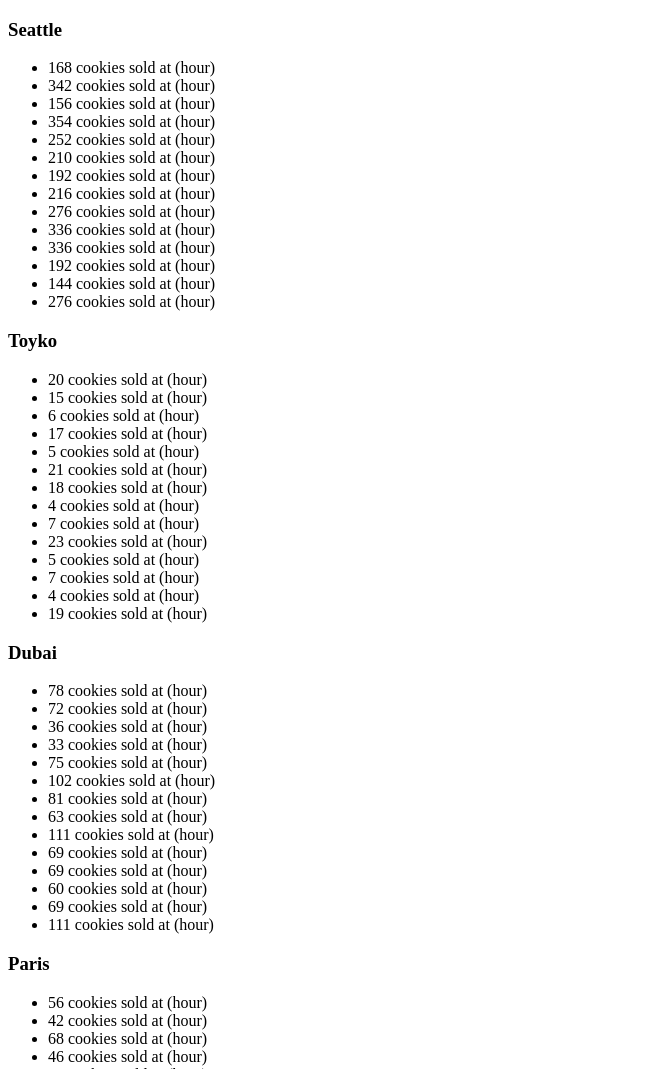
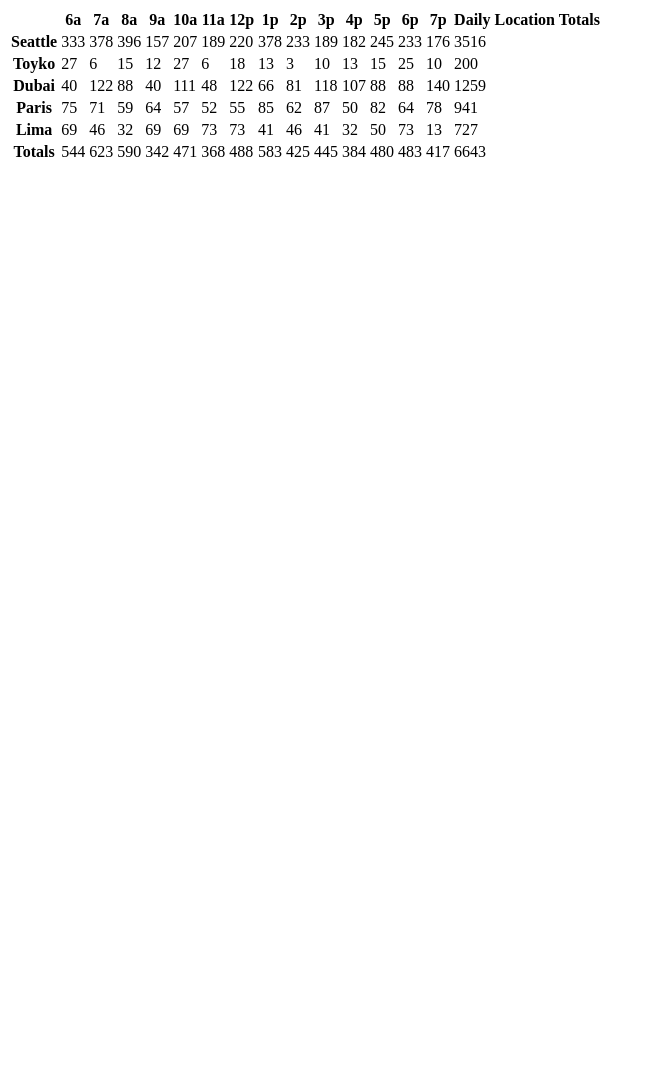
Before and after one commit to stefrie/cookie-stand, a plain HTML site: page sales.html in a window 1280 px wide. Shown: the top 1069 px of the page, without its empty margins (0-655 px from the left). After the commit the page ends 800 px from the top, so only its background shows below. Drawn offline with Linux system fonts and the light colour scheme; files that its build step writes are made by us from their sources.

Commit message:
to add refactored code, lab 07

```diff
--- a/css/style.css
+++ b/css/style.css
@@ -0,0 +1,5 @@
+
+
+img {
+    width: 50%;
+}
--- a/js/app.js
+++ b/js/app.js
@@ -1,187 +1,114 @@
 'use strict';
-console.log('Are you still here?');
+console.log('Are you still there?');
 
-// INSTRUCTIONS FOR SALMON COOKIES:
-// 1. Stores the min/max hourly customers, and the average cookies per customer, in object properties
-// 2. Uses a method of that object to generate a random number of customers per hour. Objects/Math/random
+function Store (location, minCust, maxCust, cookiesPerCust) {
+    this.location = location;
+    this.minCust = minCust;
+    this.maxCust = maxCust;
+    this.cookiesPerCust = cookiesPerCust;
+    this.salesPerHr = [];
+    this.cookieTotals = 0;
+    this.getCookiesPerHour = function() {
+        for (let i = 0; i < storeHours.length; i++) {
+            let custPerHour = Math.floor(Math.random() * (this.maxCust - this.minCust + 1)) + this.minCust;
+            this.salesPerHr[i] = Math.floor(custPerHour * this.cookiesPerCust);
+        }
+    };
+    this.getCookieTotals = function() {
+        for (let i = 0; i < this.salesPerHr.length; i++) {
+            this.cookieTotals = this.cookieTotals + this.salesPerHr[i];
+        }
+    };
+}
 
-const storeSeattle = {
-    storeLoc: 'Seattle',
-    minCust: 23,
-    maxCust: 65,
-    avgCookiePerCust: 6.3,
-    getAvgCustPerHr: function() {
-        this.avgCustPerHr = randomCustPerHr(23, 65) + ' average customers/hr in Seattle';
-        console.log(this.avgCustPerHr);
-    },
-    salesPerHr: [],
-    results: []
+Store.prototype.renderStore = function(tBodyElem) {
+    const rowElem = makeElement('tr', tBodyElem, null);
+    makeElement('th', rowElem, this.location)
+    for (let i = 0; i < this.salesPerHr.length; i++) {
+        makeElement('td', rowElem, this.salesPerHr[i]);
+    }
+    makeElement('td', rowElem, this.cookieTotals);
+};
+
+function storeData () {
+    for (let i = 0; i < allStores.length; i++) {
+        allStores[i].getCookiesPerHour();
+        allStores[i].getCookieTotals();
+    }
 }
-// storeSeattle.getAvgCustPerHr();
 
 function randomCustPerHr(a, b) {
     let avgCustPerHr = Math.floor(Math.random() * (b - a + 1) + a);
     return avgCustPerHr;
 }
 
-const storeToyko = {
-    storeLoc: 'Toyko',
-    minCust: 3,
-    maxCust: 24,
-    avgCookiePerCust: 1.2,
-    getAvgCustPerHr: function() {
-        this.avgCustPerHr = randomCustPerHr(3, 24) + ' average customers/hr in Tokyo';
-        console.log(this.avgCustPerHr);
-    },
-    salesPerHr: [],
-    results: []
+function makeElement(tagName, parent, textContent) {
+    let element = document.createElement(tagName);
+    if (textContent) {
+        element.textContent = textContent;
+    }
+    parent.appendChild(element);
+    return element;
 }
-// storeToyko.getAvgCustPerHr();
 
-const storeDubai = {
-    storeLoc: 'Dubai',
-    minCust: 11,
-    maxCust: 38,
-    avgCookiePerCust: 3.7,
-    getAvgCustPerHr: function() {
-        this.avgCustPerHr = randomCustPerHr(11, 38) + ' average customers/hr in Dubai';
-        console.log(this.avgCustPerHr);
-    },
-    salesPerHr: [],
-    results: []
+function makeTable() {
+    const divElem = document.getElementById('store');
+    const tableElem = makeElement('table', divElem, null);
+    makeTHead(tableElem);
+    makeTBody(tableElem);
+    makeTFoot(tableElem);
 }
-// storeDubai.getAvgCustPerHr();
 
-const storeParis = {
-    storeLoc: 'Paris',
-    minCust: 20,
-    maxCust: 38,
-    avgCookiePerCust: 2.3,
-    getAvgCustPerHr: function() {
-        this.avgCustPerHr = randomCustPerHr(20, 38) + ' average customers/hr in Paris';
-        console.log(this.avgCustPerHr);
-    },
-    salesPerHr: [],
-    results: []
+function makeTHead(tableElem) {
+    const tHeadElem = makeElement('thead', tableElem, null);
+    const rowElem = makeElement('tr', tHeadElem, null);
+    makeElement('th', rowElem, null);
+    for (let i = 0; i < storeHours.length; i++) {
+        makeElement('th', rowElem, storeHours[i]);
+    }
+    makeElement('th', rowElem, 'Daily Location Totals');
 }
-// storeParis.getAvgCustPerHr();
 
-const storeLima = {
-    storeLoc: 'Lima',
-    minCust: 2,
-    maxCust: 16,
-    avgCookiePerCust: 4.6,
-    getAvgCustPerHr: function() {
-        this.avgCustPerHr = randomCustPerHr(2, 16) + ' average customers/hr in Lima';
-        console.log(this.avgCustPerHr);
-    },
-    salesPerHr: [],
-    results: []
-}
-// storeLima.getAvgCustPerHr();
-
-// INSTRUCTIONS (cont'd):
-// 3. Calculate and store the simulated amounts of cookies purchased for each hour at each location using average cookies purchased and the random number of customers generated
-// [In other words: take the random number we generated within the object, and multiply that times average number of cookies per hour]
-let hoursArray = ['6am', '7am', '8am', '9am', '10am', '11am', '12pm', '1pm', '2pm', '3pm', '4pm', '5pm', '6pm', '7pm']
-
-function cookiesPerHour(storeLoc) {
-    for (let i=0; i<hoursArray.length; i++) {
-        storeLoc.getAvgCustPerHr();
-        let cookiesPH = parseInt(storeLoc.avgCookiePerCust) * parseInt(storeLoc.avgCustPerHr);
-        console.log(cookiesPH);
-        storeLoc.salesPerHr.push(cookiesPH);
+function makeTBody(tableElem) {
+    const tBodyElem = makeElement('tbody', tableElem, null);
+    for (let i = 0; i < allStores.length; i++) {
+        allStores[i].renderStore(tBodyElem);
     }
 }
 
-const storeLocations = [storeSeattle, storeToyko, storeDubai, storeParis, storeLima];
-
-// INSTRUCTIONS (cont'd):
-// 4. Store the results for each location in a separate array… perhaps as a property of the object representing that location
-for (let i=0; i < storeLocations.length; i++) {
-    cookiesPerHour(storeLocations[i]);
-    storeLocations[i].results.push(cookiesPerHour);
+function makeTFoot(tableElem) {
+    const tFootElem = makeElement('tfoot', tableElem, null);
+    const rowElem = makeElement('tr', tFootElem, null);
+    makeElement('th', rowElem, 'Totals');
+    renderHourTotals(rowElem);
 }
 
-// INSTRUCTIONS (cont'd):
-// 5. Display the values of each array as unordered lists in the browser
-const profileDivElem = document.getElementById('store');
-
-function renderStore(store) {
-    store.getAvgCustPerHr();
-    let sectionElem = document.createElement('section');
-    profileDivElem.appendChild(sectionElem)
-
-    let h3Elem = document.createElement('h3');
-    h3Elem.textContent = store.storeLoc;
-    sectionElem.appendChild(h3Elem);
-
-    let ulElem = document.createElement('ul');
-    sectionElem.appendChild(ulElem);
-
-    for (let i = 0; i < store.salesPerHr.length; i++) {
-        let liElem = document.createElement('li');
-        liElem.textContent = `${store.salesPerHr[i]} cookies sold at (hour)`;
-        ulElem.appendChild(liElem);
+function renderHourTotals(rowElem) {
+    let dailyTotal = 0;
+    for (let hourIndex = 0; hourIndex < storeHours.length; hourIndex++) {
+        let hourlyTotal = 0;
+        for (let storeArrayIndex = 0; storeArrayIndex < allStores.length; storeArrayIndex++) {
+            hourlyTotal = hourlyTotal + allStores[storeArrayIndex].salesPerHr[hourIndex];
+        }
+        makeElement('td', rowElem, hourlyTotal);
+        dailyTotal = dailyTotal + hourlyTotal;
     }
+    makeElement('td', rowElem, dailyTotal);
 }
 
-for (let i = 0; i < storeLocations.length; i++) {
-    renderStore(storeLocations[i]);
+// // Store.AllStores[i].cookiesPerHour[hourIndex]
+
+function addStores(location, minCust, maxCust, cookiesPerCust) {
+    const newStore = new Store(location, minCust, maxCust, cookiesPerCust);
+    allStores.push(newStore);
 }
 
-/// ****CODE REVIEW: add a function that will combine the two arrays? nested for loop? ****
-
-// getAvgCustPerHr: function() {
-//     this.avgCustPerHr = randomCustPerHr(23, 65) + ' average customers/hr in Seattle';
-//     console.log(this.avgCustPerHr);
-
-
-//   for (let i = 0; i < kittenArray.length; i++) {
-//     renderKitten(kittenArray[i]);
-
-//   const kittenArray = [frankie, jumper, serena];
-
-//   // put frankie on the page!!
-//   // find the place on the page we want to add frankie
-//   // kittenProfiles - lets get a refernce
-//   const profileDivElem = document.getElementById('kittenProfiles');
-
-//   // create some elements to put content in
-//   // <!-- <article>
-//   //           <h2></h2>
-//   //           <p></p>
-//   //           <ul>
-//   //             <li></li>
-//   //           </ul>
-//   //           <img>
-//   //         </article> -->
-//   // name
-//   //age
-//   //interests
-
-
-//   function renderKitten(kitten) {
-//     let articleElem = document.createElement('article');
-//     // parentElem.appendChild(childElem)
-//     profileDivElem.appendChild(articleElem);
-//     let imgElem = document.createElement('img');
-//     imgElem.src = kitten.photo;
-//     articleElem.appendChild(imgElem);
-//     let h2Elem = document.createElement('h2');
-//     h2Elem.textContent = kitten.name;
-//     articleElem.appendChild(h2Elem);
-//     let pElem = document.createElement('p');
-//     pElem.textContent = `age: ${kitten.age}`;
-//     articleElem.appendChild(pElem);
-//     let ulElem = document.createElement('ul');
-//     articleElem.appendChild(ulElem);
-//     for (let i = 0; i < kitten.interests.length; i++) {
-//       let liElem = document.createElement('li');
-//       liElem.textContent = kitten.interests[i];
-//       ulElem.appendChild(liElem)
-//     }
-//   }
-
-//   for (let i = 0; i < kittenArray.length; i++) {
-//     renderKitten(kittenArray[i]);
+const allStores = [];
+const storeHours = ['6a', '7a', '8a', '9a', '10a', '11a', '12p', '1p', '2p', '3p', '4p', '5p', '6p', '7p'];
+addStores('Seattle', 23, 65, 6.3);
+addStores('Toyko', 3, 24, 1.2);
+addStores('Dubai', 11, 38, 3.7);
+addStores('Paris', 20, 38, 2.3);
+addStores('Lima', 2, 16, 4.6);
+storeData();
+makeTable();
--- a/sales.html
+++ b/sales.html
@@ -4,19 +4,12 @@
         <meta charset="utf-8">
         <meta name="viewport" content="width=device-width">
         <title>Cookie Stand</title>
-        <link href="style.css" rel="stylesheet" type="text/css" />
+        <link href="css/style.css" rel="stylesheet" type="text/css"/>
     </head>
     <body>
         <header></header>
         <main>
             <div id="store">
-                <!-- <section>
-                    <h3></h3>
-                    <p></p>
-                    <ul>
-                        <li></li>
-                    </ul>
-                </section> -->
             </div>
         </main>
         <footer></footer>
```
Also changed, not shown: index.html (+1 -1 lines).
